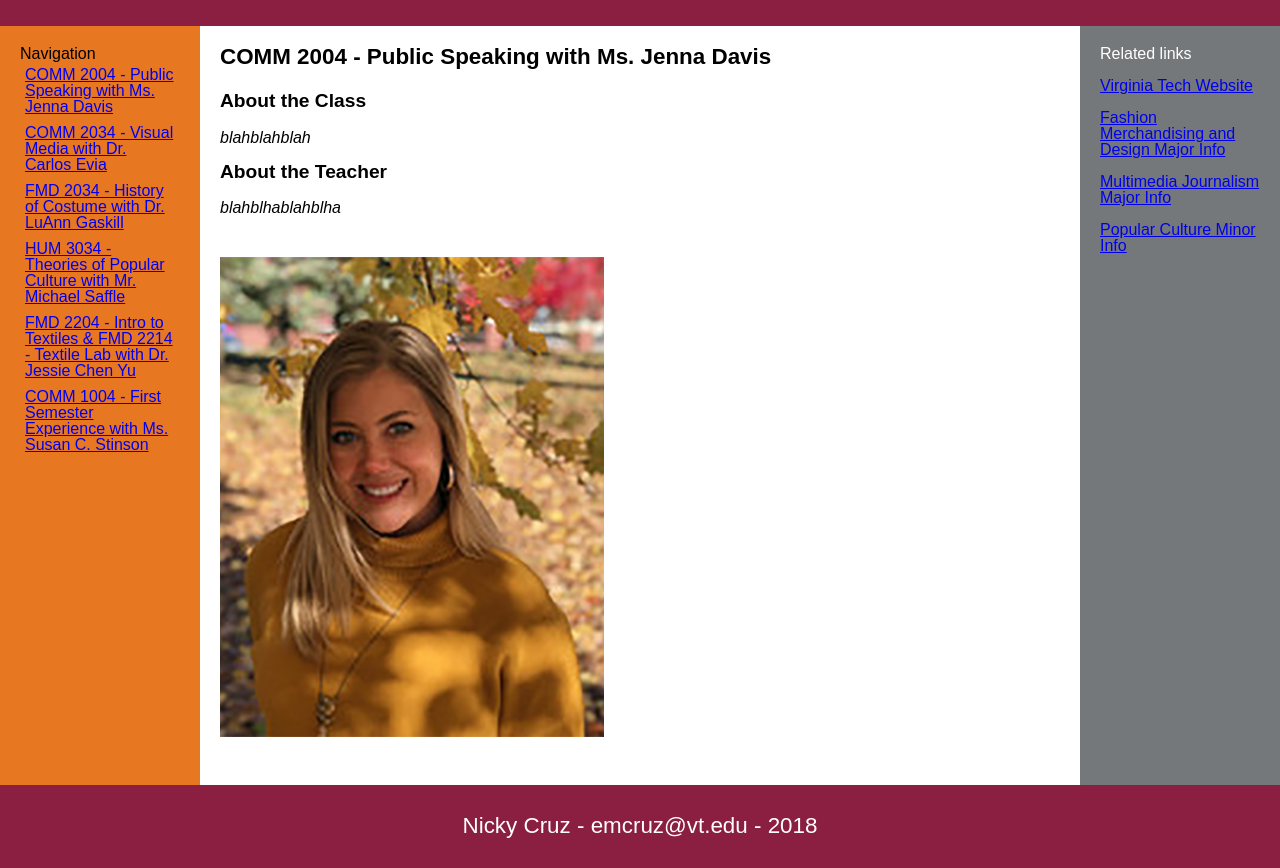
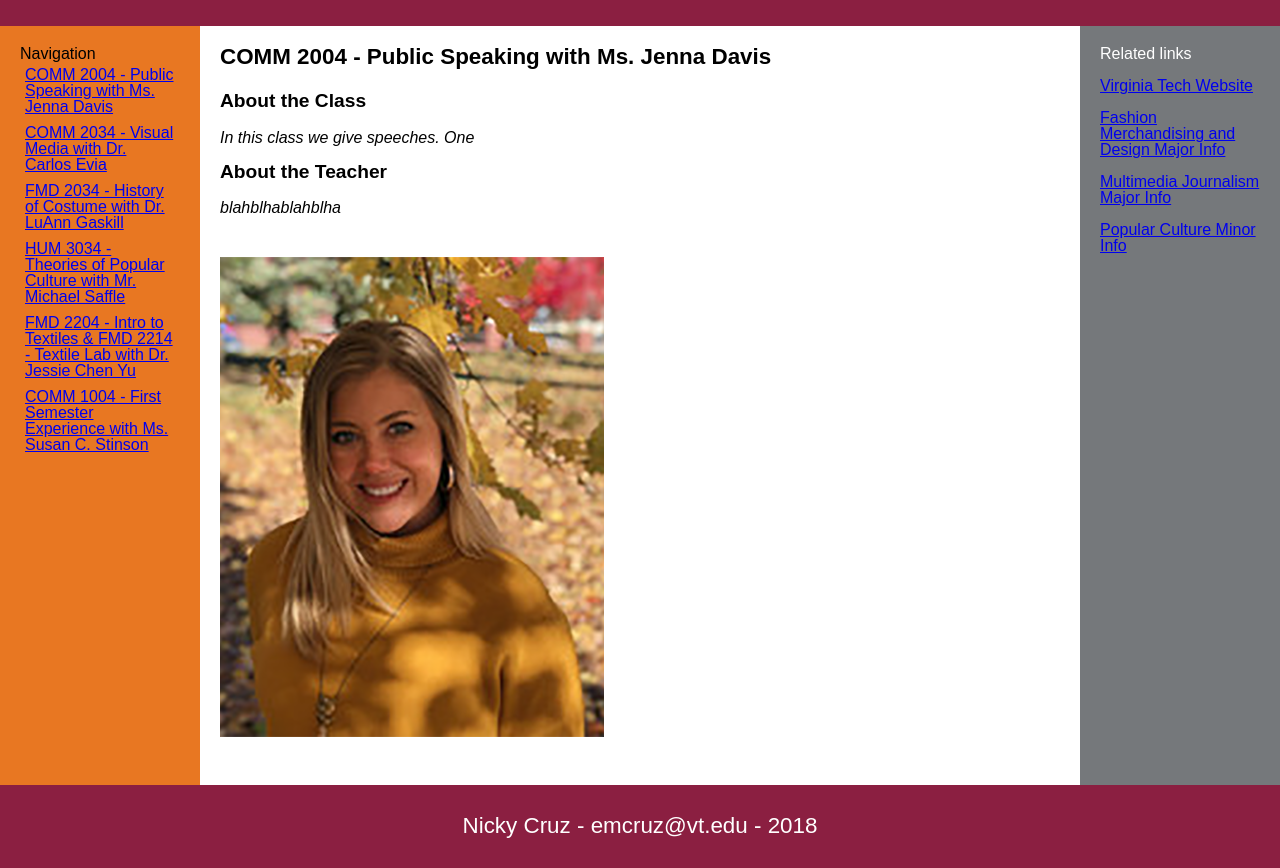
Before and after one commit to NickyCruz123/meetmyteachers, a plain HTML site: page publicspeaking.html in a window 1280 px wide. Shown: the part 56-924 px from the top of the page. Drawn offline with Linux system fonts and the light colour scheme.

Commit message:
added a lil content

```diff
--- a/publicspeaking.html
+++ b/publicspeaking.html
@@ -30,7 +30,7 @@
      </h2>
 
      <h3>
-     blahblahblah
+     In this class we give speeches. One
      <h3>
 
      <h2>
```
Also changed, not shown: index.html (+1 -1 lines).
